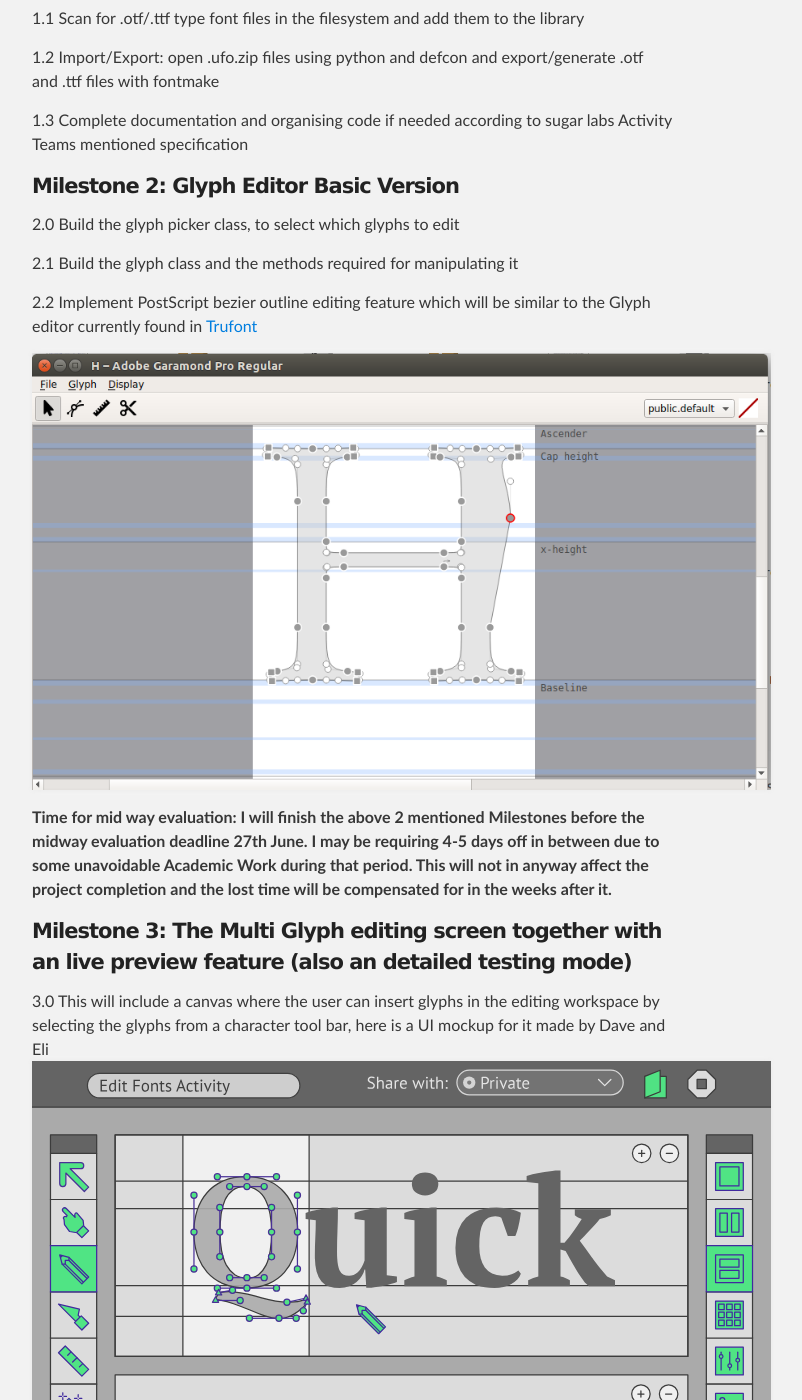
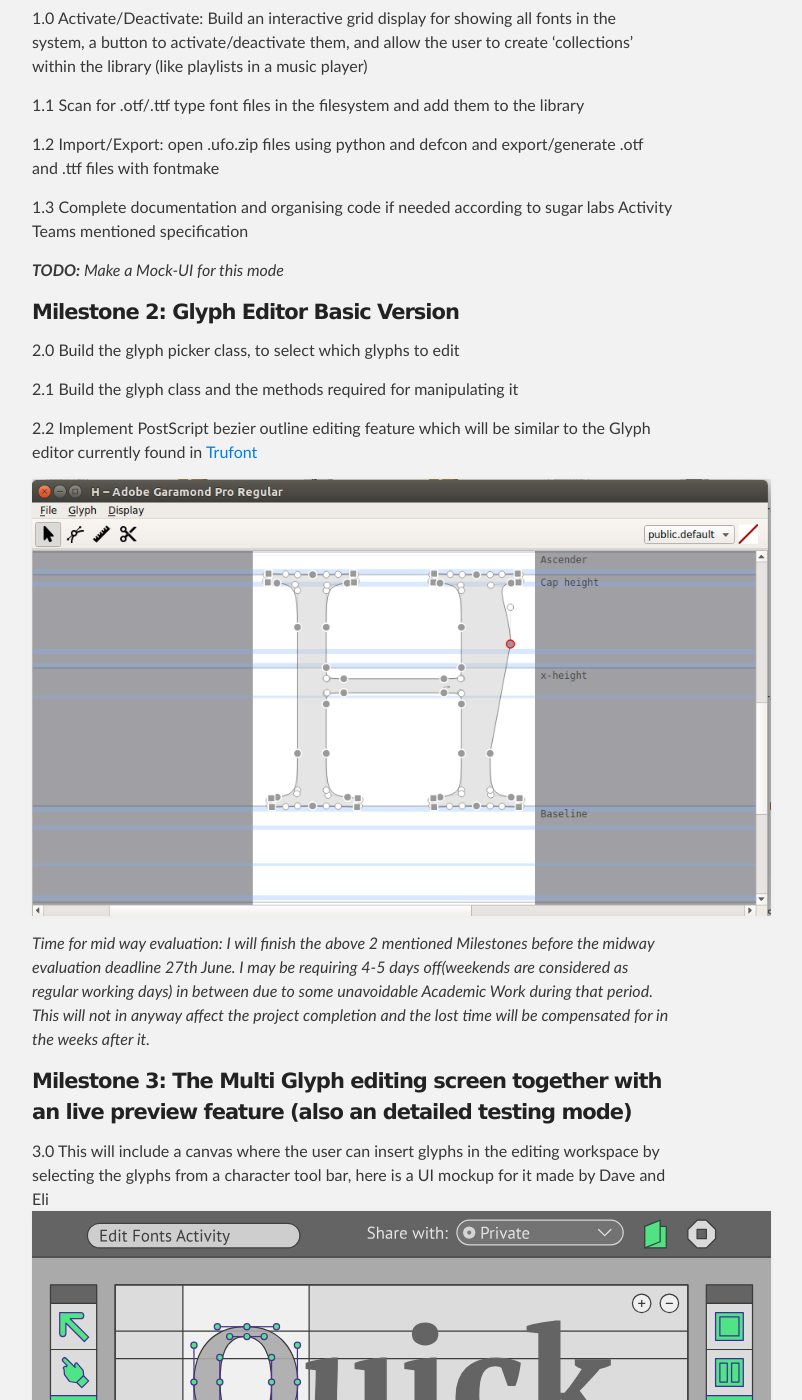
Before and after one commit to sugarlabs/edit-fonts-activity, a Jekyll site: the page built from _posts/2016-05-20-latest-proposal.md, in a window 1280 px wide and 1400 px high, scrolled down 2806 px. Shown: the whole window, without its empty margins (288-1090 px from the left). Built offline with Jekyll 4.4.1, drawn with Linux system fonts in a browser that asks for light colours; some of the changed text lies outside the part shown.

Commit message:
correcting some formatting errors

```diff
--- a/_posts/2016-05-20-latest-proposal.md
+++ b/_posts/2016-05-20-latest-proposal.md
@@ -21,13 +21,13 @@
 * Show all the available fonts found in the system font directory
 * Allow the user to install/uninstall fonts
 * Allow to user to make 'collections' within the library
-**a bit more discussion is required on this front in defining what unistalling/installing fonts and making the 'collections' mean**
+* * **TODO:** a bit more discussion is required on this front in defining what unistalling/installing fonts and making the 'collections' mean*
 
 #### 2: A glyph editing interface together with text preview
 
 * a canvas where the user can insert glyphs in the editing workspace by selecting the glyphs from a character tool bar, here is a UI mockup for it made by Dave and Eli
-![UI Mockup](files/img/wireframe_concept_01_basic_icons.svg)
-**The features/functionality of the glyph editing interface have to discussed upon in greater detail keeping the mind the scope and the target audience of this project**
+* ![UI Mockup](files/img/wireframe_concept_01_basic_icons.svg)
+* * **TODO:** The features/functionality of the glyph editing interface have to discussed upon in greater detail keeping the mind the scope and the target audience of this project*
 * as it can be seen in the Mock-UI(above) this window will also contain a live preview box for live testing the font.
 
 #### 3: A Testing interface
@@ -36,8 +36,8 @@
 * A textbox in which the text is rendered using the font, to get visual feedback.
 * Provide predefined text templates eg. "the quick brown fox jumps over the lazy dog," and
 * Export image button, to save an image of the rendered textbox
-**All this will be accompanied with thorough documentation, and...**
-**code commenting, which will be done hand in hand with development as we develope a better idea of the end goals**
+* *All this will be accompanied with thorough documentation, and...*
+* *code commenting, which will be done hand in hand with development as we develope a better idea of the end goals*
 
 ### Timeline
 
@@ -60,6 +60,7 @@
 
 1.3 Complete documentation and organising code if needed according to sugar labs Activity Teams mentioned specification
 
+_**TODO:** Make a Mock-UI for this mode_
 #### Milestone 2: Glyph Editor Basic Version
 
 2.0 Build the glyph picker class, to select which glyphs to edit
@@ -70,7 +71,7 @@
 
 ![Image of Glyph Editing Interface](files/img/4.png)
 
-**Time for mid way evaluation: I will finish the above 2 mentioned Milestones before the midway evaluation deadline 27th June. I may be requiring 4-5 days off in between due to some unavoidable Academic Work during that period. This will not in anyway affect the project completion and the lost time will be compensated for in the weeks after it.**
+*Time for mid way evaluation: I will finish the above 2 mentioned Milestones before the midway evaluation deadline 27th June. I may be requiring 4-5 days off(weekends are considered as regular working days) in between due to some unavoidable Academic Work during that period. This will not in anyway affect the project completion and the lost time will be compensated for in the weeks after it.*
 
 #### Milestone 3: The Multi Glyph editing screen together with an live preview feature (also an detailed testing mode)
 
```
